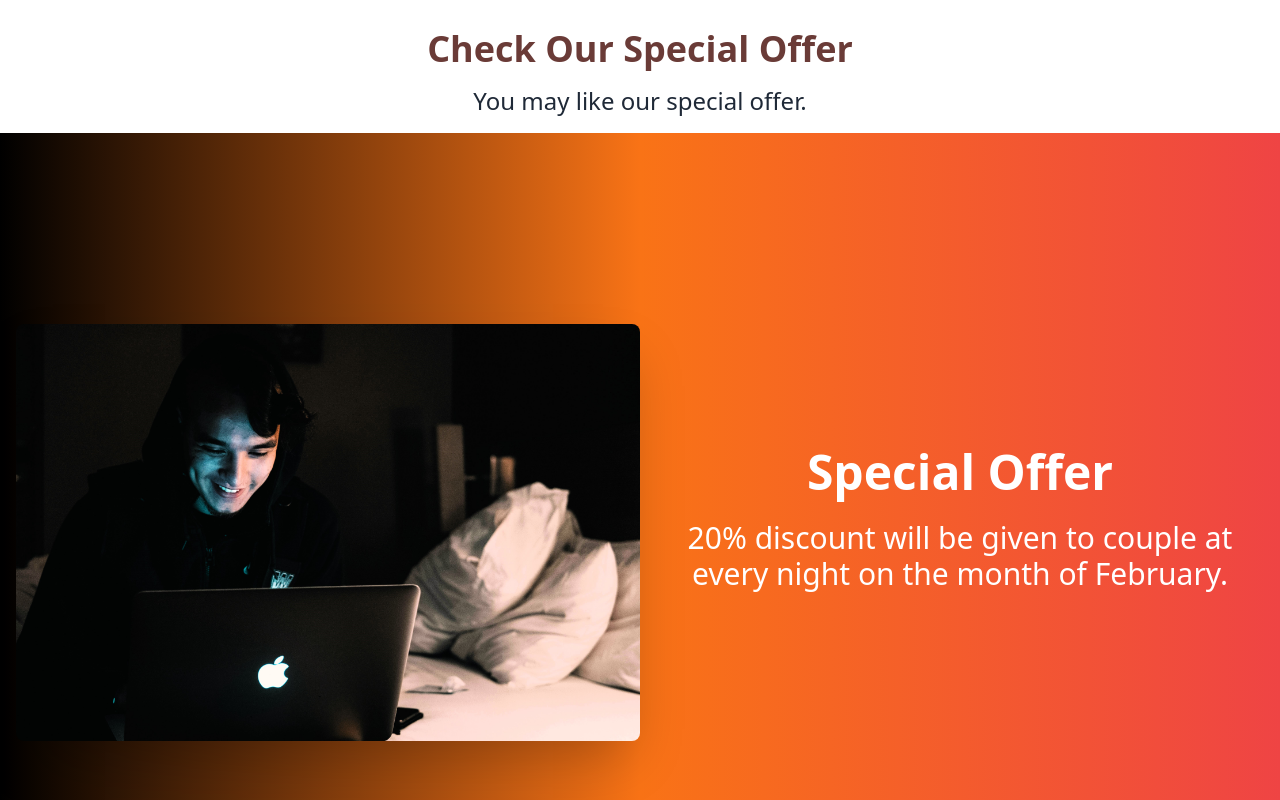
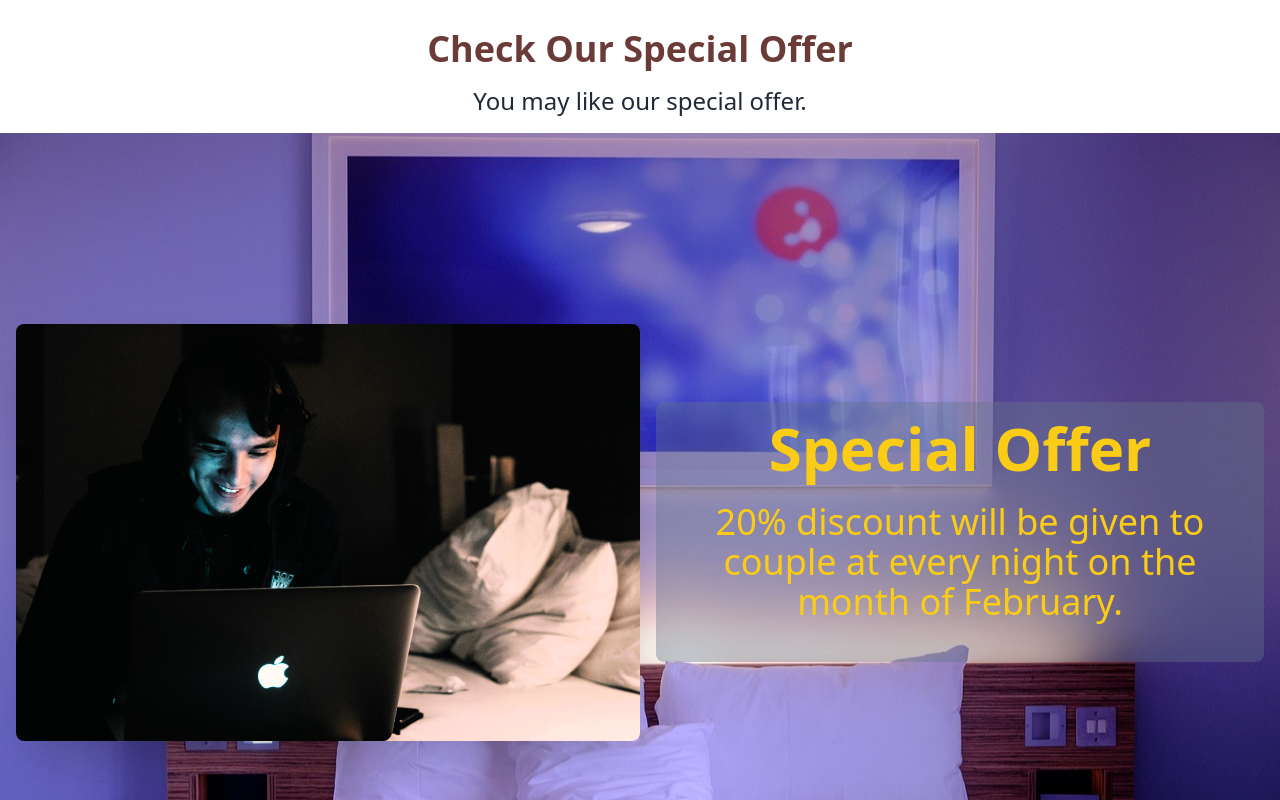
Before and after one commit to Rafiul23/hotel-boss-client, a React (Vite) app: page / in a window 1280 px wide. Shown: the part 2280-3080 px from the top of the page. Built offline with nearby package versions, Linux system fonts and the light colour scheme.

Commit message:
added parallex effect in special offer section

```diff
--- /dev/null
+++ b/src/Components/SpecialOffers/Special.css
@@ -0,0 +1,3 @@
+.special{
+    background-image: url('../../assets/parallex.jpg');
+}
--- a/src/Components/SpecialOffers/SpecialOffers.jsx
+++ b/src/Components/SpecialOffers/SpecialOffers.jsx
@@ -1,16 +1,17 @@
 import special from '../../assets/special.jpg'
+import './Special.css';
 
 const SpecialOffers = () => {
     return (
         <div>
             <h2 className="text-4xl my-4 font-bold text-center text-[#6a3b37]">Check Our Special Offer</h2>
             <p className="text-center mb-4 text-2xl">You may like our special offer.</p>
-            <div className="hero min-h-screen bg-gradient-to-r from-black via-orange-500 to-red-500">
+            <div className="hero min-h-screen special bg-fixed">
                 <div className="hero-content flex-col lg:flex-row">
                     <img src={special} className="w-1/2 rounded-lg shadow-2xl" />
-                    <div className='w-1//2 text-center text-white'>
-                        <h1 className="text-5xl font-bold">Special Offer</h1>
-                        <p className="py-6 text-3xl ">20% discount will be given to couple at every night on the month of February.</p>
+                    <div className='w-1//2 text-center text-yellow-400 bg-slate-500 bg-opacity-40 p-4 rounded-lg'>
+                        <h1 className="text-6xl font-bold">Special Offer</h1>
+                        <p className="py-6 text-4xl ">20% discount will be given to couple at every night on the month of February.</p>
 
                     </div>
                 </div>
```
Also changed, not shown: src/assets/parallex.jpg (added).
